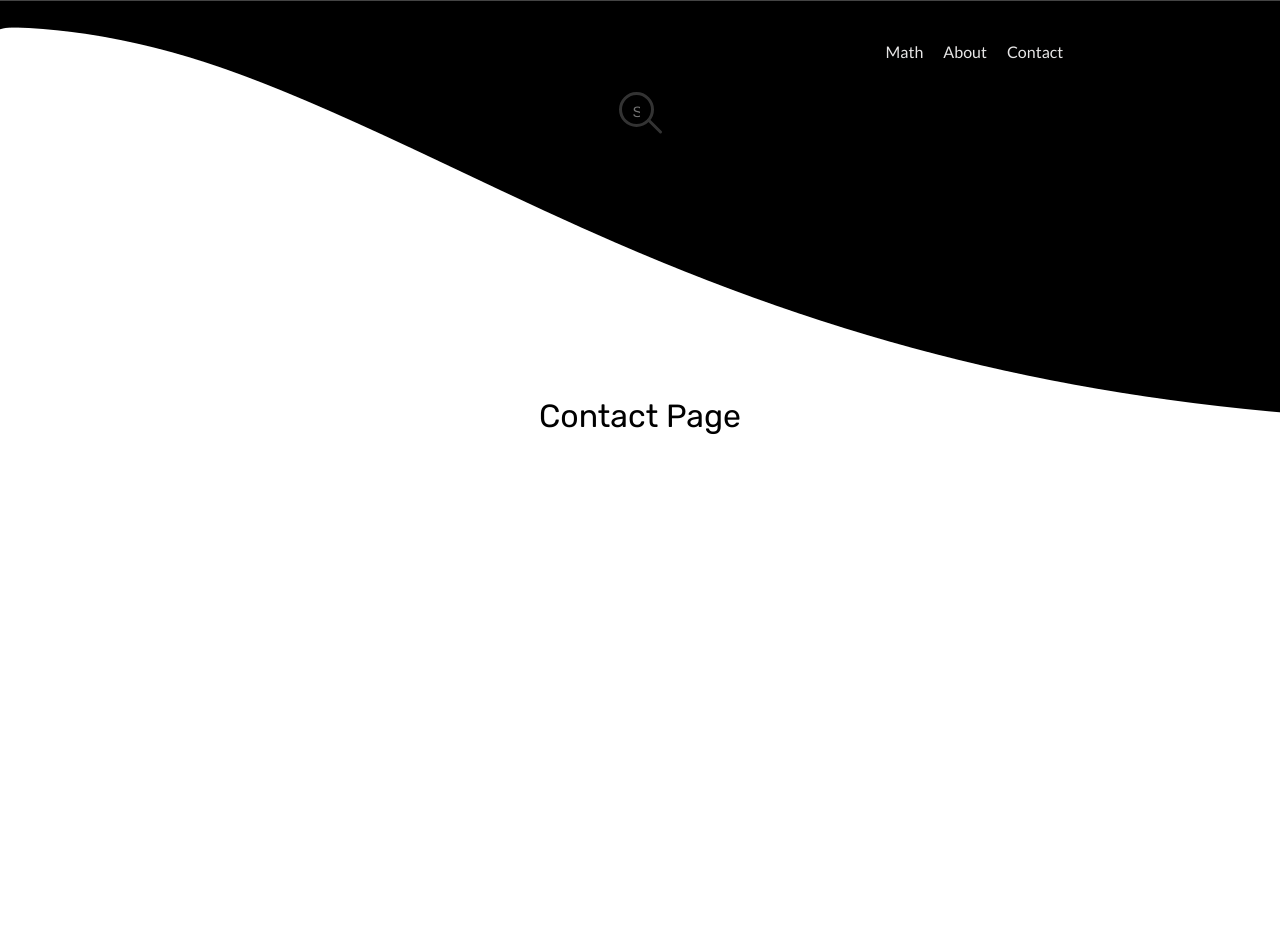
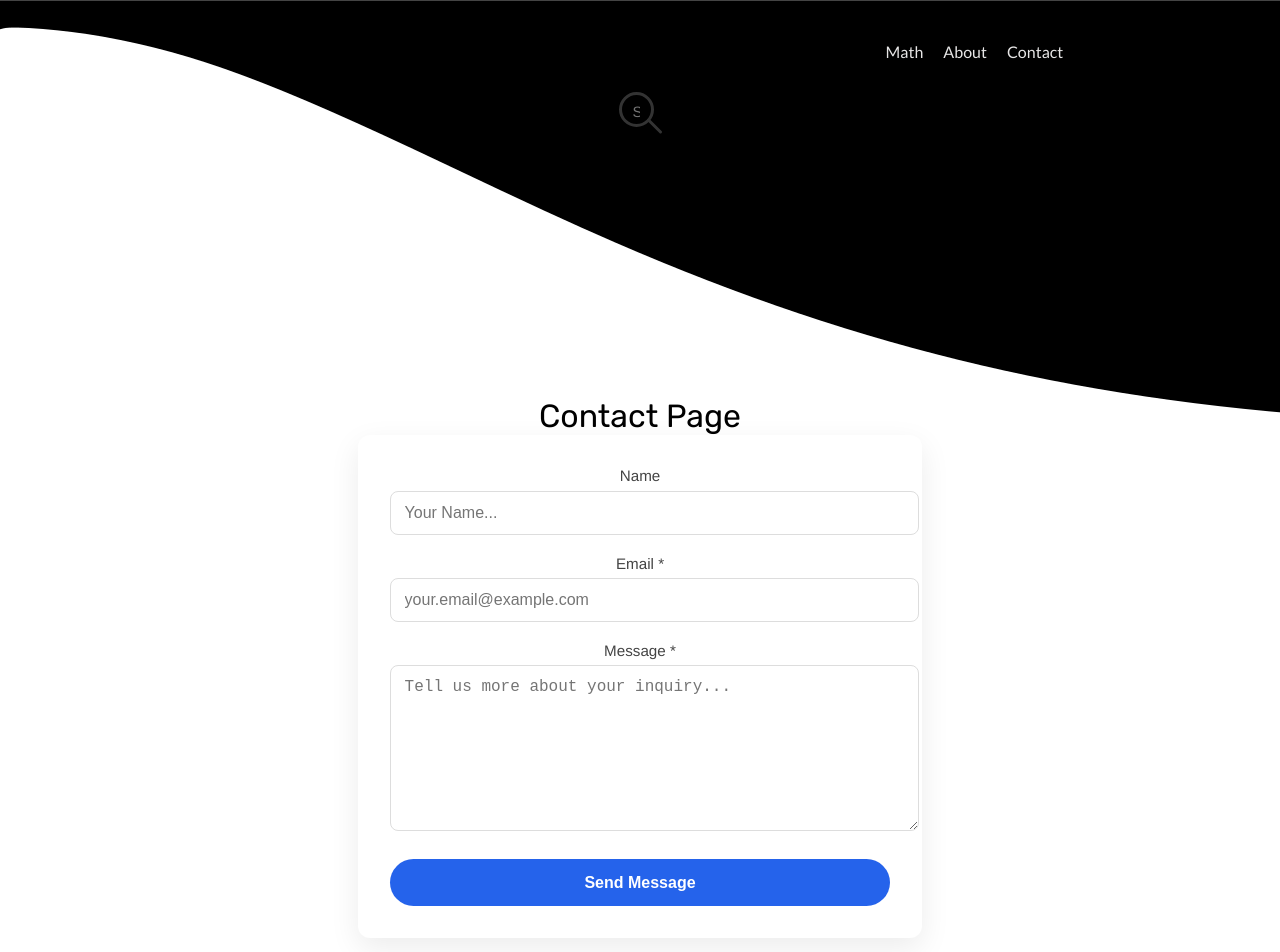
Before and after one commit to aaron1986/MathArticles, a React (Vite) app: page /contact in a window 1280 px wide. Shown: the top 952 px of the page. Before the commit the page ends 800 px from the top, so only its background shows below. Built offline with nearby package versions, Linux system fonts and the light colour scheme.

Commit message:
fixed contact page

```diff
--- a/src/App.css
+++ b/src/App.css
@@ -66,6 +66,10 @@ nav {
 }
 
 /*CARDS SECTION */
+.article_page {
+  margin-top: 15%;
+}
+
 .article_title {
   font-family: articleFont;
   font-size: xx-large;
@@ -91,13 +95,6 @@ nav {
   box-shadow: 0 4px 10px rgba(0, 0, 0, 0.08);
   display: flex;
   flex-direction: column;
-}
-
-.card_image {
-  width: 100%;
-  height: 180px;
-  object-fit: cover;
-  border-radius: 8px;
 }
 
 .article_heading {
@@ -231,3 +228,89 @@ nav {
 }
 
 /*BACK BTN */
+
+
+/* CONTACT FORM */
+/* PAGE WRAPPER */
+.contact-page {
+  display: flex;
+  justify-content: center;
+  align-items: flex-start;
+  padding: 2rem 1rem;
+}
+
+/* CONTACT FORM */
+.contact-container{
+  display: flex;
+  justify-content: center;
+  width: 100%;
+}
+.contact-form {
+  display: flex;
+  flex-direction: column;
+  gap: 1.25rem;
+  width: 100%;
+  max-width: 500px;
+  background: #ffffff;
+  padding: 2rem;
+  border-radius: 12px;
+  box-shadow: 0 10px 30px rgba(0, 0, 0, 0.08);
+}
+
+.form-group {
+  display: flex;
+  flex-direction: column;
+}
+
+.form-group label {
+  margin-bottom: 0.4rem;
+  color: #444;
+  font-weight: 500;
+  font-size: 0.95rem;
+}
+
+.form-group input,
+.form-group textarea {
+  width: 100%;
+  padding: 0.75rem 0.85rem;
+  border: 1px solid #ddd;
+  border-radius: 8px;
+  font-size: 1rem;
+  transition: border-color 0.2s ease, box-shadow 0.2s ease;
+}
+
+.form-group input:focus,
+.form-group textarea:focus {
+  outline: none;
+  border-color: #2563eb;
+  box-shadow: 0 0 0 3px rgba(37, 99, 235, 0.2);
+}
+
+.submit-btn {
+  margin-top: 0.5rem;
+  padding: 0.9rem;
+  background: #2563eb;
+  color: #ffffff;
+  border: none;
+  border-radius: 999px;
+  font-size: 1rem;
+  font-weight: 600;
+  cursor: pointer;
+  transition: transform 0.15s ease, background 0.2s ease;
+}
+
+.submit-btn:hover {
+  background: #1e40af;
+  transform: translateY(-1px);
+}
+
+.submit-btn:disabled {
+  background: #9ca3af;
+  cursor: not-allowed;
+  transform: none;
+}
+
+.form-group textarea {
+  resize: vertical;
+  min-height: 140px;
+}
--- a/src/Components/Contact.jsx
+++ b/src/Components/Contact.jsx
@@ -1,7 +1,57 @@
+import { useState } from "react"
+
 export default function Contact() {
+  const [formData, setFormData] = useState({
+    name: "",
+    email: "",
+    message: ""
+  });
+
+    const handleChange = (event) => {
+    const { name, value } = event.target;
+    setFormData((prev) => ({
+      ...prev,
+      [name]: value
+    }));
+  };
+
+  const handleSubmit = (event) => {
+    event.preventDefault();
+
+    //test in console!
+    console.log(formData);
+
+    setFormData({
+      name: "",
+      email: "",
+      message: ""
+    });
+  };
+
     return (
         <>
         <div className="article_title">Contact Page</div>
+        <div className="contact-container">
+                <form onSubmit={handleSubmit} className="contact-form">
+            <div className="form-group">
+                <label htmlFor="name">Name</label>
+                <input type="text" id="name" name="name" value={formData.name} onChange={handleChange} required placeholder="Your Name..." />
+            </div> {/* end div for form_group */}
+
+             <div className="form-group">
+          <label htmlFor="email">Email *</label>
+          <input type="email" id="email" name="email" value={formData.email} onChange={handleChange} required placeholder="your.email@example.com" />
+        </div> {/* end div for form_group */}
+
+        <div className="form-group">
+          <label htmlFor="message">Message *</label>
+          <textarea id="message" name="message" value={formData.message} onChange={handleChange} required rows="6" placeholder="Tell us more about your inquiry..." />
+        </div> {/* end div for form_group */}
+
+        <button type="submit" className="submit-btn">Send Message</button>
+
+        </form>
+        </div>
         </>
     )
 }
```
